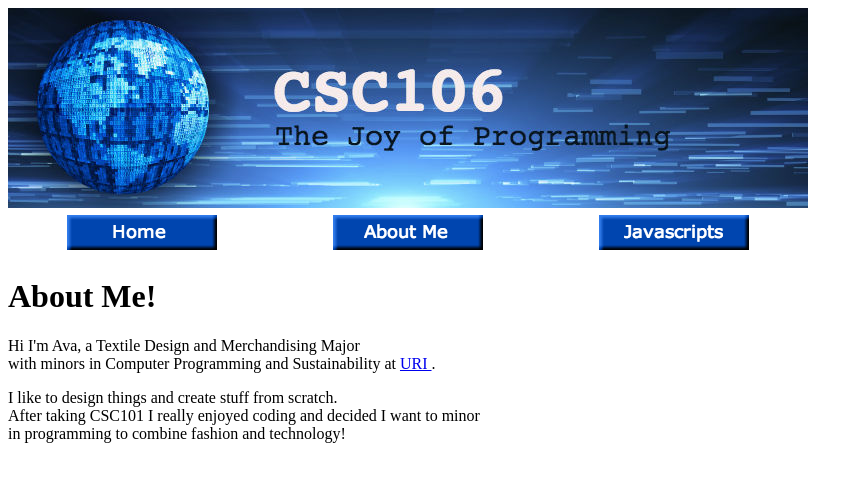
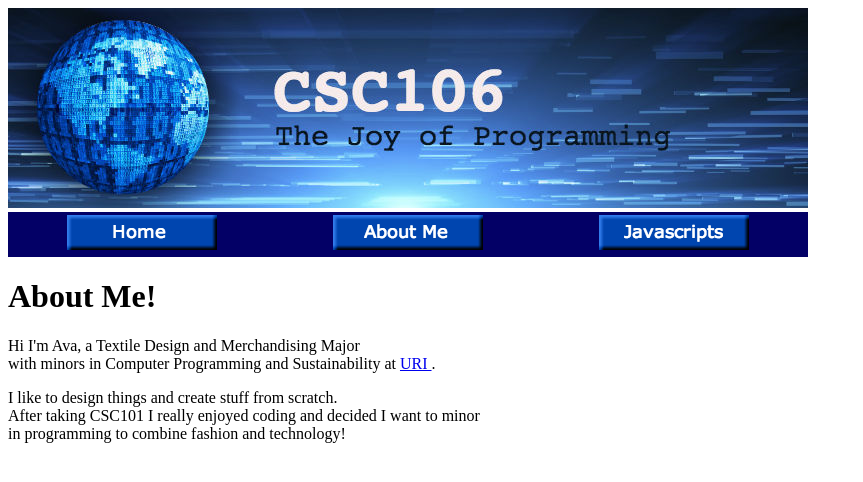
Before and after one commit to avastanley/avastanley.github.io, a plain HTML site: page about.html in a window 1280 px wide. Shown: the whole page, without its empty margins (0-863 px from the left). Drawn offline with Linux system fonts and the light colour scheme.

Commit message:
Update about.html

```diff
--- a/about.html
+++ b/about.html
@@ -6,7 +6,7 @@
     </head>
     <body>
          <img src="csc106_banner.jpg">
-            <table width=800>
+            <table width=800 bgcolor="030066">
             <thead>
                 <tr>
                    <th align="center"> <a href="https://avastanley.github.io/index.html"> <img src="home_button.png"> </a> </th>
```
